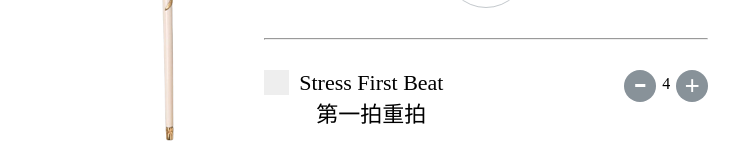
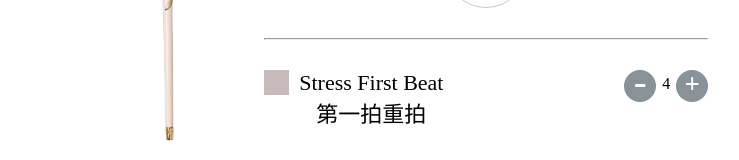
Before and after one commit to RyanCrystal/ryansky, a React app: page / in a window 1280 px wide. Shown: the part 389-549 px from the top of the page, without its empty margins (210-949 px from the left). Built offline with nearby package versions, Linux system fonts and the light colour scheme.

Commit message:
small css

```diff
--- a/src/components/Metronome/Rhythm.css
+++ b/src/components/Metronome/Rhythm.css
@@ -71,6 +71,7 @@
 .small-plus {
   font-weight: 800;
   font-size: 27px;
+  line-height: 27px;
 }
 hr {
   margin: 30px 0 30px 0;
@@ -107,7 +108,7 @@ hr {
   left: 0;
   height: 25px;
   width: 25px;
-  background-color: #eee;
+  background-color: #c7baba;
 }
 
 /* On mouse-over, add a grey background color */
```
Also changed, not shown: 1 other file (tests, documents, lock files or other folders).
